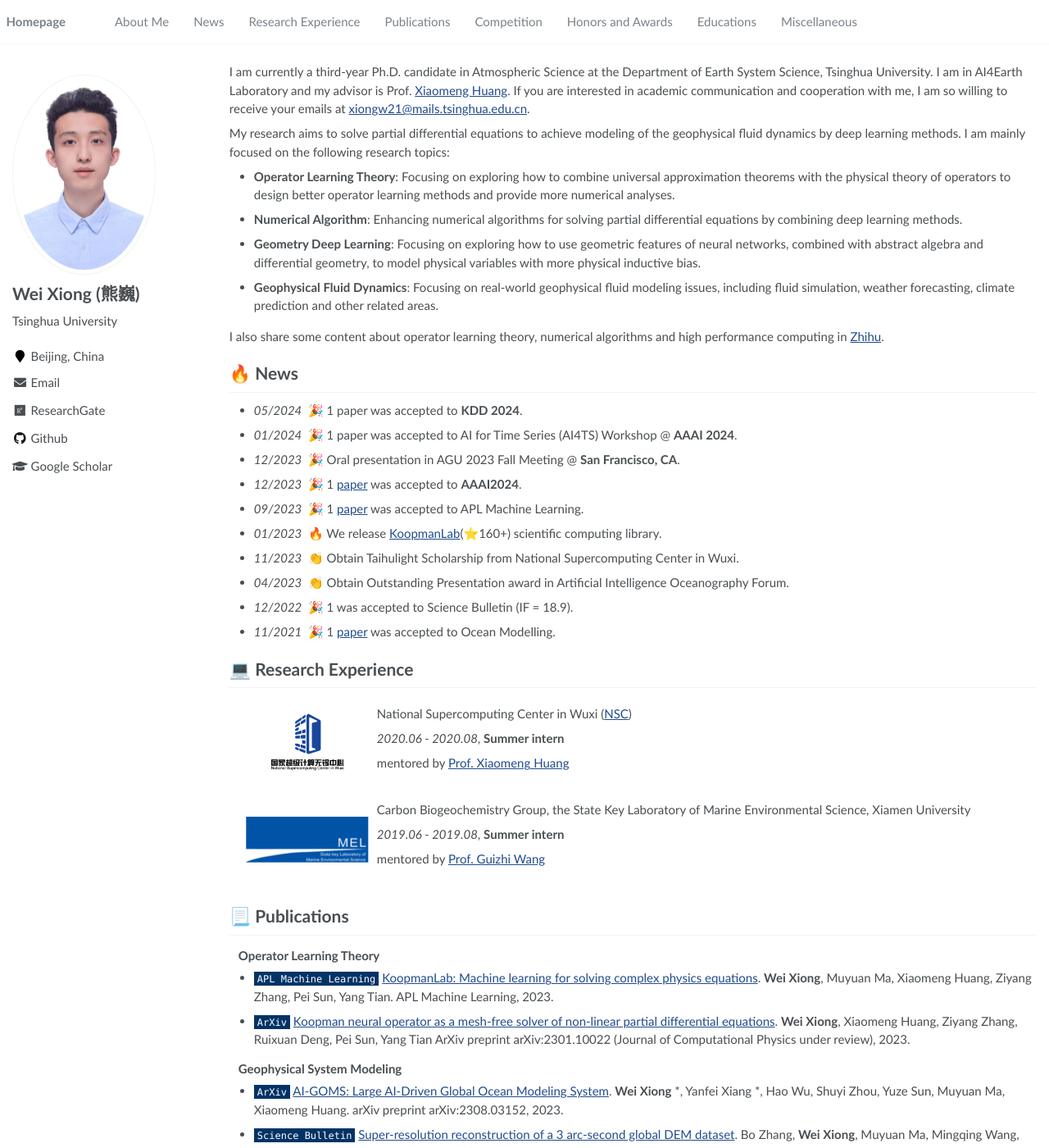
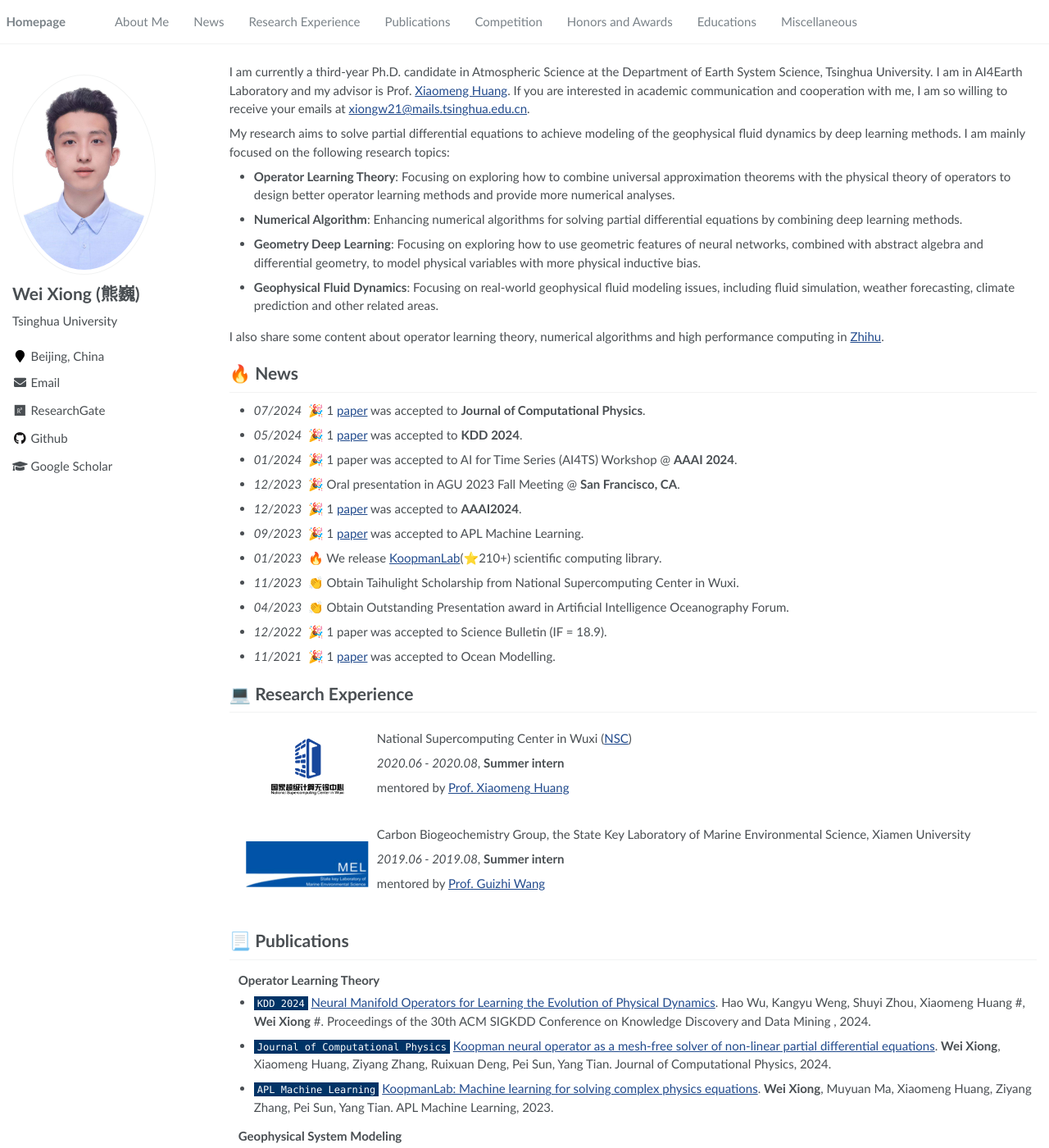
Before and after one commit to XiongWeiTHU/XiongWeiTHU.github.io, a Jekyll site: the page built from _pages/about.md, in a window 1280 px wide and 1400 px high. Shown: the whole window at 82% size. Built offline with Jekyll 4.4.1, drawn with Linux system fonts in a browser that asks for light colours; some of the changed text lies outside the part shown.

Commit message:
Update about.md

```diff
--- a/_pages/about.md
+++ b/_pages/about.md
@@ -30,15 +30,16 @@ My research aims to solve partial differential equations to achieve modeling of
 I also share some content about operator learning theory, numerical algorithms and high performance computing in [Zhihu](https://www.zhihu.com/people/Venney).
 
 # 🔥 News
-- *05/2024* &nbsp;🎉 1 paper was accepted to **KDD 2024**.
+- *07/2024* &nbsp;🎉 1 [paper](https://www.researchgate.net/publication/381423520_Koopman_neural_operator_as_a_mesh-free_solver_of_non-linear_partial_differential_equations) was accepted to **Journal of Computational Physics**.
+- *05/2024* &nbsp;🎉 1 [paper](https://doi.org/10.1145/3637528.3671779) was accepted to **KDD 2024**.
 - *01/2024* &nbsp;🎉 1 paper was accepted to AI for Time Series (AI4TS) Workshop @ **AAAI 2024**.
 - *12/2023* &nbsp;🎉 Oral presentation in AGU 2023 Fall Meeting @ **San Francisco, CA**.
 - *12/2023* &nbsp;🎉 1 [paper](https://arxiv.org/abs/2312.08403) was accepted to **AAAI2024**.
 - *09/2023* &nbsp;🎉 1 [paper](https://www.researchgate.net/publication/373888508_KoopmanLab_Machine_learning_for_solving_complex_physics_equations) was accepted to APL Machine Learning.
-- *01/2023* &nbsp;🔥 We release [KoopmanLab](https://github.com/Koopman-Laboratory/KoopmanLab)(⭐️160+) scientific computing library.
+- *01/2023* &nbsp;🔥 We release [KoopmanLab](https://github.com/Koopman-Laboratory/KoopmanLab)(⭐️210+) scientific computing library.
 - *11/2023* &nbsp;👏 Obtain Taihulight Scholarship from National Supercomputing Center in Wuxi.
 - *04/2023* &nbsp;👏 Obtain Outstanding Presentation award in Artificial Intelligence Oceanography Forum.
-- *12/2022* &nbsp;🎉 1 was accepted to Science Bulletin (IF = 18.9).
+- *12/2022* &nbsp;🎉 1 paper was accepted to Science Bulletin (IF = 18.9).
 - *11/2021* &nbsp;🎉 1 [paper](https://www.sciencedirect.com/science/article/pii/S146350032100130X) was accepted to Ocean Modelling.
 
 
@@ -65,8 +66,10 @@ I also share some content about operator learning theory, numerical algorithms a
 # 📃 Publications
 
 #### &nbsp;&nbsp; Operator Learning Theory
+- <span style="background-color: #003366; color: white; padding: 1px 4px; font-size: 12px;">``KDD 2024``</span> [Neural Manifold Operators for Learning the Evolution of Physical Dynamics](https://doi.org/10.1145/3637528.3671779). Hao Wu, Kangyu Weng, Shuyi Zhou, Xiaomeng Huang #, **Wei Xiong** #. Proceedings of the 30th ACM SIGKDD Conference on Knowledge Discovery and Data Mining
+, 2024.
+- <span style="background-color: #003366; color: white; padding: 1px 4px; font-size: 12px;">``Journal of Computational Physics``</span> [Koopman neural operator as a mesh-free solver of non-linear partial differential equations](https://doi.org/10.1016/j.jcp.2024.113194). **Wei Xiong**, Xiaomeng Huang, Ziyang Zhang, Ruixuan Deng, Pei Sun, Yang Tian. Journal of Computational Physics, 2024.
 - <span style="background-color: #003366; color: white; padding: 1px 4px; font-size: 12px;">``APL Machine Learning``</span> [KoopmanLab: Machine learning for solving complex physics equations](https://www.researchgate.net/publication/366846352_KoopmanLab_machine_learning_for_solving_complex_physics_equations). **Wei Xiong**, Muyuan Ma, Xiaomeng Huang, Ziyang Zhang, Pei Sun, Yang Tian. APL Machine Learning, 2023.
-- <span style="background-color: #003366; color: white; padding: 1px 4px; font-size: 12px;">``ArXiv``</span> [Koopman neural operator as a mesh-free solver of non-linear partial differential equations](https://arxiv.org/abs/2301.10022). **Wei Xiong**, Xiaomeng Huang, Ziyang Zhang, Ruixuan Deng, Pei Sun, Yang Tian ArXiv preprint arXiv:2301.10022 (Journal of Computational Physics under review), 2023.
 
 
 #### &nbsp;&nbsp; Geophysical System Modeling
@@ -95,7 +98,8 @@ I also share some content about operator learning theory, numerical algorithms a
 
 # ⚓ Academic Services
 Reviewer:
-- 2024 ACMKDD
+- ICLR 2025
+- KDD 2024
 
 
 # 😊 Miscellaneous
```
